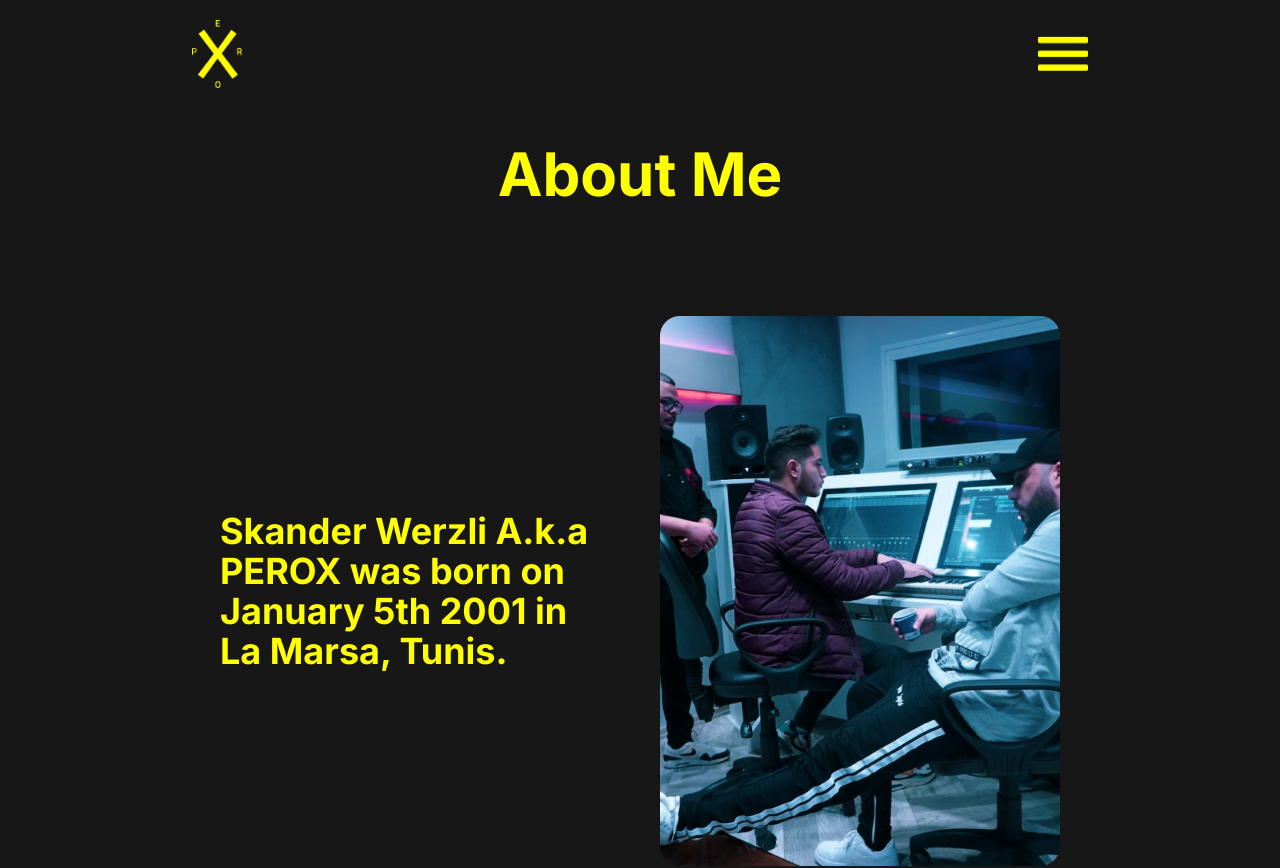
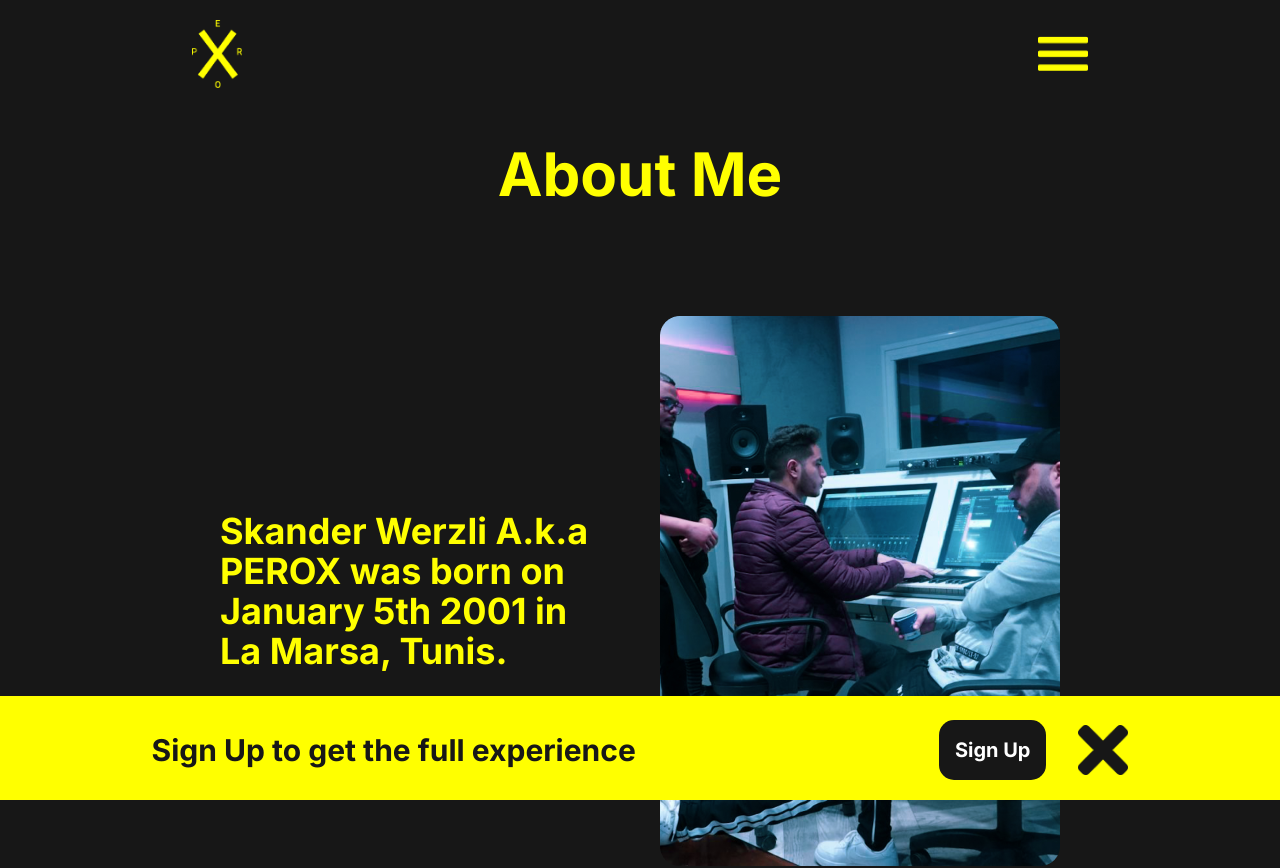
Before and after one commit to karim-hammami/perox, a Next.js app: page /about in a window 1280 px wide. Shown: the top 868 px of the page. Built offline with nearby package versions, Linux system fonts and the light colour scheme; no server answers.

Commit message:
feat: adding signup reminder

```diff
--- a/src/app/layout.tsx
+++ b/src/app/layout.tsx
@@ -8,6 +8,7 @@ import { SpeedInsights } from '@vercel/speed-insights/next';
 import { Analytics } from '@vercel/analytics/react';
 import { SessionProvider } from 'next-auth/react'
 import { NextAuthProvider } from '@/components/global/NextAuthProvider'
+import LoginReminder from '@/components/global/LoginReminder'
 
 
 
@@ -28,8 +29,10 @@ export default function RootLayout({
             <link rel="icon" href="/logo.webp" sizes="any" />
             <body className={inter.className}>
                 <NextAuthProvider>
-                    <Navbar />
-                    {children}
+                    <LoginReminder>
+                        <Navbar />
+                        {children}
+                    </LoginReminder>
                 </NextAuthProvider>
                 <SpeedInsights />
                 <Analytics />
--- /dev/null
+++ b/src/components/global/LoginReminder.tsx
@@ -0,0 +1,46 @@
+"use client";
+
+import { signIn, useSession } from "next-auth/react";
+import Image from "next/image";
+import { useEffect, useState } from "react";
+
+
+type Props = {
+    children?: React.ReactNode;
+};
+
+
+export default function LoginReminder({ children }: Props) {
+    const {data: session} = useSession();
+    const [hidden, setHidden] = useState<boolean>(false);
+
+    useEffect(() => {
+        if (session?.user) {
+            setHidden(true)
+        }
+    }, [session])
+
+
+    return (
+        <>
+        {children}
+        <div className={`${hidden ? "hidden" : ""} w-full bg-primary fixed bottom-0 z-20 h-[13%] sm:h-[16%] py-6 sm:py-5 `}>
+            <div className="flex items-center sm:flex-col justify-around">
+                <div className="text-background font-bold text-3xl sm:text-lg text-center">Sign Up to get the full experience</div>
+                <div className="flex items-center justify-between sm:mt-2">
+                <button onClick={() => signIn()} className="bg-background text-blanche hover:text-primary hover:bg-surface p-4 rounded font-bold text-xl sm:text-base mr-8 ">Sign Up</button>
+                <Image
+                onClick={() => setHidden(true)}
+                src="/Closer.png"
+                alt="close"
+                width={50}
+                height={50}
+                priority
+                style={{ cursor: "pointer" }}
+              />
+                </div>
+            </div>
+        </div>
+        </>
+    )
+}
--- a/src/components/global/Navbar.tsx
+++ b/src/components/global/Navbar.tsx
@@ -1,4 +1,5 @@
 "use client";
+// TODO: Refactor Navbar into multiple components
 import Image from "next/image";
 import React, { useEffect, useRef, useState } from "react";
 import { AnimatePresence, motion } from "framer-motion";
@@ -148,7 +149,7 @@ export default function Navbar() {
               </Link>
               </div>
               <motion.div
-                className="absolute bottom-2 w-4/5 mx-16 sm:mx-10  my-5 py-6 px-4 text-onBackground bg-background font-bold text-4xl sm:text-3xl rounded"
+                className="absolute bottom-2 w-4/5 mx-16 sm:mx-10  my-5 py-6 px-4 text-blanche bg-background font-bold text-4xl sm:text-3xl rounded"
                 variants={item}
               >
                 {session?.user ? (
```
